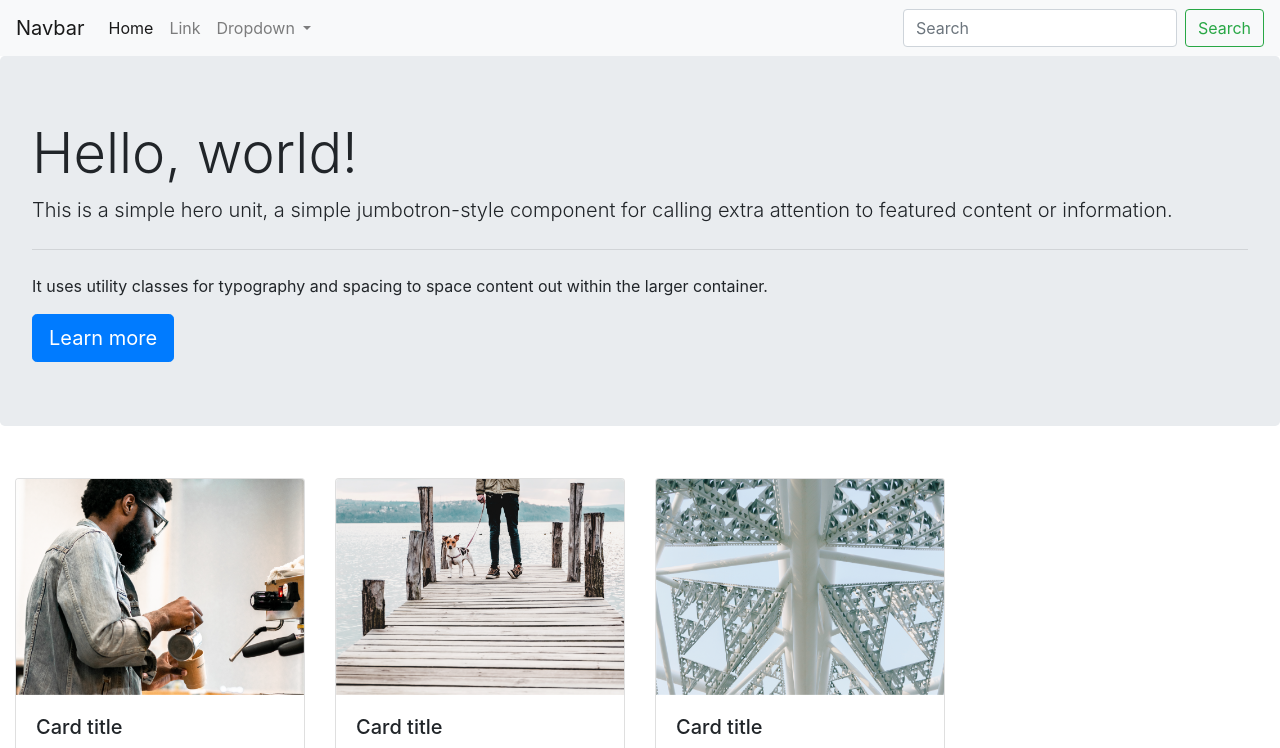
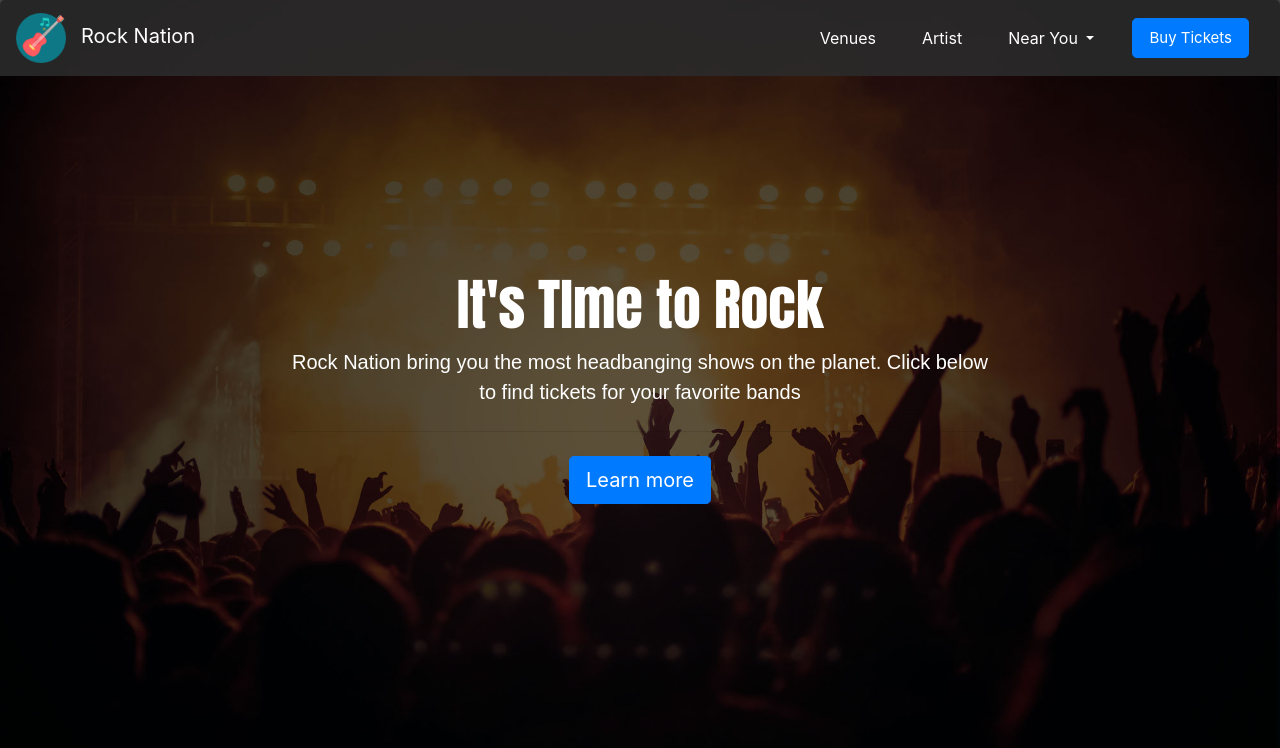
Before and after one commit to KhoiNguyen993/Code, a plain HTML site: page Code/18-2activity/Unsolved/index.html in a window 1280 px wide. Shown: the top 748 px of the page. Drawn offline with nearby package versions, Linux system fonts and the light colour scheme.

Commit message:
boostrap customized

```diff
--- a/Code/18-2activity/Unsolved/css/index.css
+++ b/Code/18-2activity/Unsolved/css/index.css
@@ -12,3 +12,78 @@ footer {
 .card {
   margin: 0 auto;
 }
+
+h1,
+h2,
+h3,
+h4,
+h5,
+h6 {
+  font-family: "Anton", sans-serif;
+}
+
+p {
+  font-family: "Jura", sans-serif;
+}
+
+.jumbotron {
+  background-image: url(../images/rockOn_dark.jpg);
+  background-size: cover;
+  background-repeat: no-repeat;
+  height: 500px;
+  height: calc(100vh - 25px);
+  display: flex;
+  align-items: center;
+  justify-content: center;
+}
+
+.jumboCopy {
+  width: 70%;
+  min-width: 500px;
+  max-width: 700px;
+  color: white;
+  text-align: center;
+}
+
+.customNav {
+  position: fixed;
+  width: 100%;
+  background: url(../images/transparency.png);
+  background-color: transparent !important;
+  background-size: cover;
+  z-index: 10;
+}
+
+.navbar-nav {
+  margin-left: auto;
+  margin-right: 0 !important;
+}
+
+.navbar-brand img {
+  padding-right: 15px;
+  width: 65px;
+}
+
+.nav-item {
+  margin: 0px 15px;
+}
+
+.dropdown-menu {
+  background: url(../images/transparency.png);
+  background-color: transparent !important;
+  background-size: cover;
+}
+
+.dropdown-item:focus,
+.dropdown-item:hover {
+  color: #16181b;
+  text-decoration: none;
+  background: black;
+}
+
+.customNav a {
+  color: white !important;
+}
+.navCTA {
+  font-size: 15px;
+}
--- a/Code/18-2activity/Unsolved/index.html
+++ b/Code/18-2activity/Unsolved/index.html
@@ -1,61 +1,96 @@
-<!doctype html>
+<!DOCTYPE html>
 <html lang="en">
   <head>
-
     <!-- Required meta tags -->
-    <meta charset="utf-8">
-    <meta name="viewport" content="width=device-width, initial-scale=1, shrink-to-fit=no">
+    <meta charset="utf-8" />
+    <meta
+      name="viewport"
+      content="width=device-width, initial-scale=1, shrink-to-fit=no"
+    />
 
     <!-- Bootstrap CSS -->
-    <link rel="stylesheet" href="https://stackpath.bootstrapcdn.com/bootstrap/4.3.1/css/bootstrap.min.css" integrity="sha384-ggOyR0iXCbMQv3Xipma34MD+dH/1fQ784/j6cY/iJTQUOhcWr7x9JvoRxT2MZw1T" crossorigin="anonymous">
-    <link rel="stylesheet" href="css/index.css">
+    <link
+      rel="stylesheet"
+      href="https://stackpath.bootstrapcdn.com/bootstrap/4.3.1/css/bootstrap.min.css"
+      integrity="sha384-ggOyR0iXCbMQv3Xipma34MD+dH/1fQ784/j6cY/iJTQUOhcWr7x9JvoRxT2MZw1T"
+      crossorigin="anonymous"
+    />
+    <link
+      href="https://fonts.googleapis.com/css?family=Anton&display=swap"
+      rel="stylesheet"
+    />
+    <link rel="stylesheet" href="css/index.css" />
 
     <title>Our Custom Template</title>
   </head>
   <body>
-
     <!-- Navigation bar -->
-    <nav class="navbar navbar-expand-lg navbar-light bg-light">
-      <a class="navbar-brand" href="#">Navbar</a>
-      <button class="navbar-toggler" type="button" data-toggle="collapse" data-target="#navbarSupportedContent" aria-controls="navbarSupportedContent" aria-expanded="false" aria-label="Toggle navigation">
+    <nav class="navbar navbar-expand-lg navbar-light bg-light customNav">
+      <a class="navbar-brand" href="#"
+        ><img src="./images/acoustic-guitar.png" alt="guitar" />Rock Nation</a
+      >
+      <button
+        class="navbar-toggler"
+        type="button"
+        data-toggle="collapse"
+        data-target="#navbarSupportedContent"
+        aria-controls="navbarSupportedContent"
+        aria-expanded="false"
+        aria-label="Toggle navigation"
+      >
         <span class="navbar-toggler-icon"></span>
       </button>
       <div class="collapse navbar-collapse" id="navbarSupportedContent">
         <ul class="navbar-nav mr-auto">
           <li class="nav-item active">
-            <a class="nav-link" href="#">Home <span class="sr-only">(current)</span></a>
+            <a class="nav-link" href="#"
+              >Venues <span class="sr-only">(current)</span></a
+            >
           </li>
           <li class="nav-item">
-            <a class="nav-link" href="#">Link</a>
+            <a class="nav-link" href="#">Artist</a>
           </li>
           <li class="nav-item dropdown">
-            <a class="nav-link dropdown-toggle" href="#" id="navbarDropdown" role="button" data-toggle="dropdown"
-              aria-haspopup="true" aria-expanded="false">
-              Dropdown
+            <a
+              class="nav-link dropdown-toggle"
+              href="#"
+              id="navbarDropdown"
+              role="button"
+              data-toggle="dropdown"
+              aria-haspopup="true"
+              aria-expanded="false"
+            >
+              Near You
             </a>
             <div class="dropdown-menu" aria-labelledby="navbarDropdown">
-              <a class="dropdown-item" href="#">Action</a>
-              <a class="dropdown-item" href="#">Another action</a>
+              <a class="dropdown-item" href="#">Venues</a>
+              <a class="dropdown-item" href="#">Artists</a>
               <div class="dropdown-divider"></div>
-              <a class="dropdown-item" href="#">Something else here</a>
+              <a class="dropdown-item" href="#">Upcoming Acts</a>
             </div>
           </li>
+          <li class="nav-item">
+            <a href="#" class="btn btn-primary btn-lg navCTA" role="button"
+              >Buy Tickets</a
+            >
+          </li>
         </ul>
-        <form class="form-inline my-2 my-lg-0">
-          <input class="form-control mr-sm-2" type="search" placeholder="Search" aria-label="Search">
-          <button class="btn btn-outline-success my-2 my-sm-0" type="submit">Search</button>
-        </form>
       </div>
     </nav>
     <!-- End navigation bar -->
 
     <!-- Jumbotron -->
-    <div class="jumbotron">
-      <h1 class="display-4">Hello, world!</h1>
-      <p class="lead">This is a simple hero unit, a simple jumbotron-style component for calling extra attention to featured content or information.</p>
-      <hr class="my-4">
-      <p>It uses utility classes for typography and spacing to space content out within the larger container.</p>
-      <a class="btn btn-primary btn-lg" href="#" role="button">Learn more</a>
+    <div class="jumbotron rockBackground">
+      <div class="jumboCopy">
+        <h1 class="display-4">It's TIme to Rock</h1>
+        <p class="lead">
+          Rock Nation bring you the most headbanging shows on the planet. Click
+          below to find tickets for your favorite bands
+        </p>
+        <hr class="my-4" />
+
+        <a class="btn btn-primary btn-lg" href="#" role="button">Learn more</a>
+      </div>
     </div>
     <!-- End jumbotron -->
 
@@ -65,10 +100,13 @@
         <!-- Card 1 -->
         <div class="cardContainer col-lg-3 col-md-3 col-sm-6">
           <div class="card">
-            <img src="images/1_card.png" class="card-img-top" alt="...">
+            <img src="images/1_card.png" class="card-img-top" alt="..." />
             <div class="card-body">
               <h5 class="card-title">Card title</h5>
-              <p class="card-text">Some quick example text to build on the card title and make up the bulk of the card's content.</p>
+              <p class="card-text">
+                Some quick example text to build on the card title and make up
+                the bulk of the card's content.
+              </p>
               <a href="#" class="btn btn-primary">Go somewhere</a>
             </div>
           </div>
@@ -78,10 +116,13 @@
         <!-- Card 2 -->
         <div class="cardContainer col-lg-3 col-md-3 col-sm-6">
           <div class="card">
-            <img src="images/2_card.png" class="card-img-top" alt="...">
+            <img src="images/2_card.png" class="card-img-top" alt="..." />
             <div class="card-body">
               <h5 class="card-title">Card title</h5>
-              <p class="card-text">Some quick example text to build on the card title and make up the bulk of the card's content.</p>
+              <p class="card-text">
+                Some quick example text to build on the card title and make up
+                the bulk of the card's content.
+              </p>
               <a href="#" class="btn btn-primary">Go somewhere</a>
             </div>
           </div>
@@ -91,41 +132,40 @@
         <!-- Card 3 -->
         <div class="cardContainer col-lg-3 col-md-3 col-sm-6">
           <div class="card">
-            <img src="images/3_card.png" class="card-img-top" alt="...">
+            <img src="images/3_card.png" class="card-img-top" alt="..." />
             <div class="card-body">
               <h5 class="card-title">Card title</h5>
-              <p class="card-text">Some quick example text to build on the card title and make up the bulk of the card's content.</p>
+              <p class="card-text">
+                Some quick example text to build on the card title and make up
+                the bulk of the card's content.
+              </p>
               <a href="#" class="btn btn-primary">Go somewhere</a>
             </div>
           </div>
         </div>
         <!-- End card 3 -->
-
       </div>
     </div>
     <!-- End cards -->
 
     <!-- Content -->
     <div class="container-fluid">
-
       <!-- Row 1 -->
       <div class="row">
-        <div class="sideAccent">
-        </div>
+        <div class="sideAccent"></div>
         <div class="col-3">
-          <img src="images/assistance.png">
+          <img src="images/assistance.png" />
         </div>
         <div class="col-8">
           <h3>Title 1</h3>
           <p>
-            Lorem ipsum dolor sit amet, consectetur adipiscing elit, sed do eiusmod Lorem ipsum dolor sit amet.
+            Lorem ipsum dolor sit amet, consectetur adipiscing elit, sed do
+            eiusmod Lorem ipsum dolor sit amet.
           </p>
-          <a href="#" class="btn btn-primary">Contact Us
-          </a>
+          <a href="#" class="btn btn-primary">Contact Us </a>
         </div>
       </div>
       <!-- End row 1 -->
-
     </div>
     <!-- End content -->
 
@@ -134,8 +174,13 @@
       <form>
         <div class="form-group">
           <label for="exampleInputEmail1">Email address</label>
-          <input type="email" class="form-control" id="exampleInputEmail1" aria-describedby="emailHelp"
-            placeholder="Enter email">
+          <input
+            type="email"
+            class="form-control"
+            id="exampleInputEmail1"
+            aria-describedby="emailHelp"
+            placeholder="Enter email"
+          />
         </div>
         <button type="submit" class="btn btn-primary">Submit</button>
       </form>
@@ -144,14 +189,20 @@
 
     <!-- Optional JavaScript -->
     <!-- jQuery first, then Popper.js, then Bootstrap JS -->
-    <script src="https://code.jquery.com/jquery-3.3.1.slim.min.js"
+    <script
+      src="https://code.jquery.com/jquery-3.3.1.slim.min.js"
       integrity="sha384-q8i/X+965DzO0rT7abK41JStQIAqVgRVzpbzo5smXKp4YfRvH+8abtTE1Pi6jizo"
-      crossorigin="anonymous"></script>
-    <script src="https://cdnjs.cloudflare.com/ajax/libs/popper.js/1.14.7/umd/popper.min.js"
+      crossorigin="anonymous"
+    ></script>
+    <script
+      src="https://cdnjs.cloudflare.com/ajax/libs/popper.js/1.14.7/umd/popper.min.js"
       integrity="sha384-UO2eT0CpHqdSJQ6hJty5KVphtPhzWj9WO1clHTMGa3JDZwrnQq4sF86dIHNDz0W1"
-      crossorigin="anonymous"></script>
-    <script src="https://stackpath.bootstrapcdn.com/bootstrap/4.3.1/js/bootstrap.min.js"
+      crossorigin="anonymous"
+    ></script>
+    <script
+      src="https://stackpath.bootstrapcdn.com/bootstrap/4.3.1/js/bootstrap.min.js"
       integrity="sha384-JjSmVgyd0p3pXB1rRibZUAYoIIy6OrQ6VrjIEaFf/nJGzIxFDsf4x0xIM+B07jRM"
-      crossorigin="anonymous"></script>
+      crossorigin="anonymous"
+    ></script>
   </body>
 </html>
```
